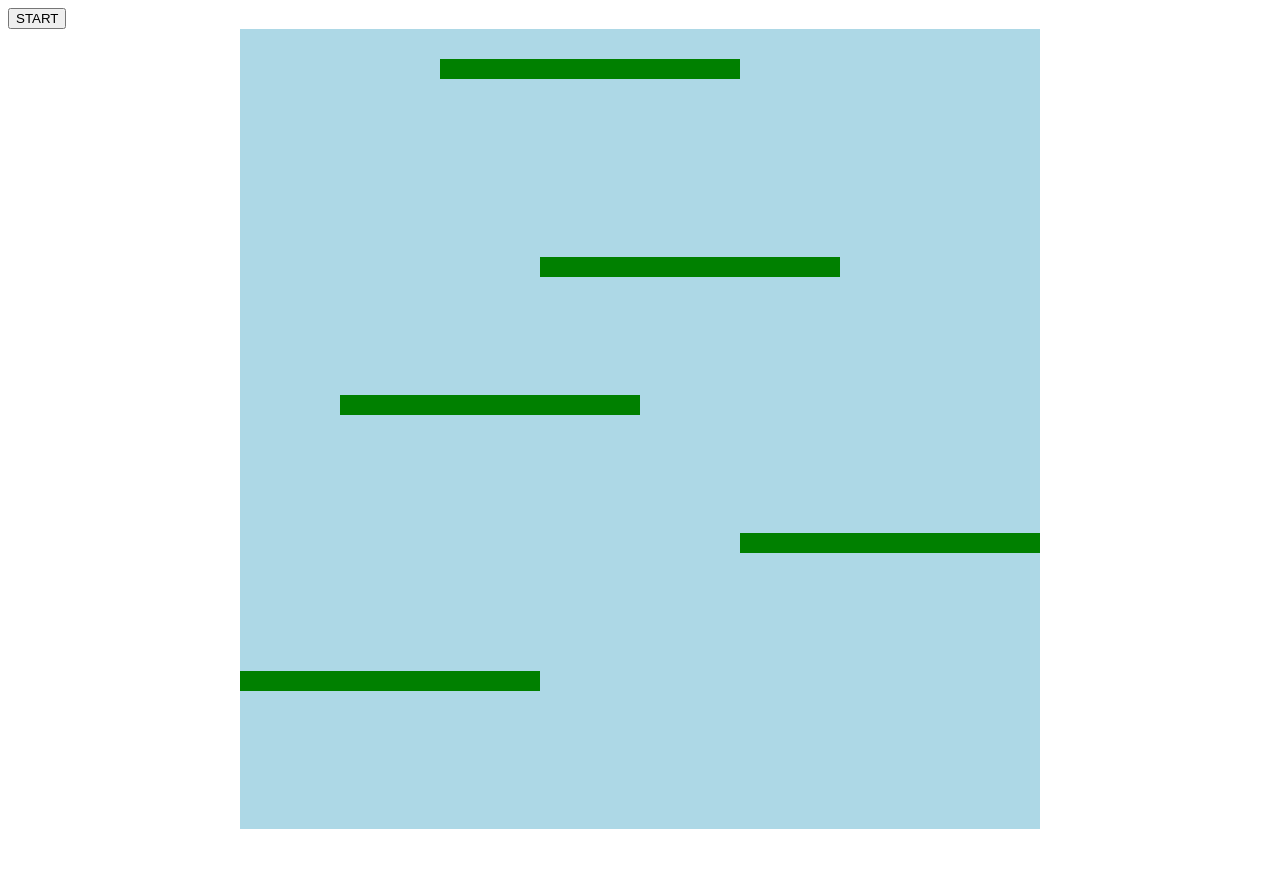
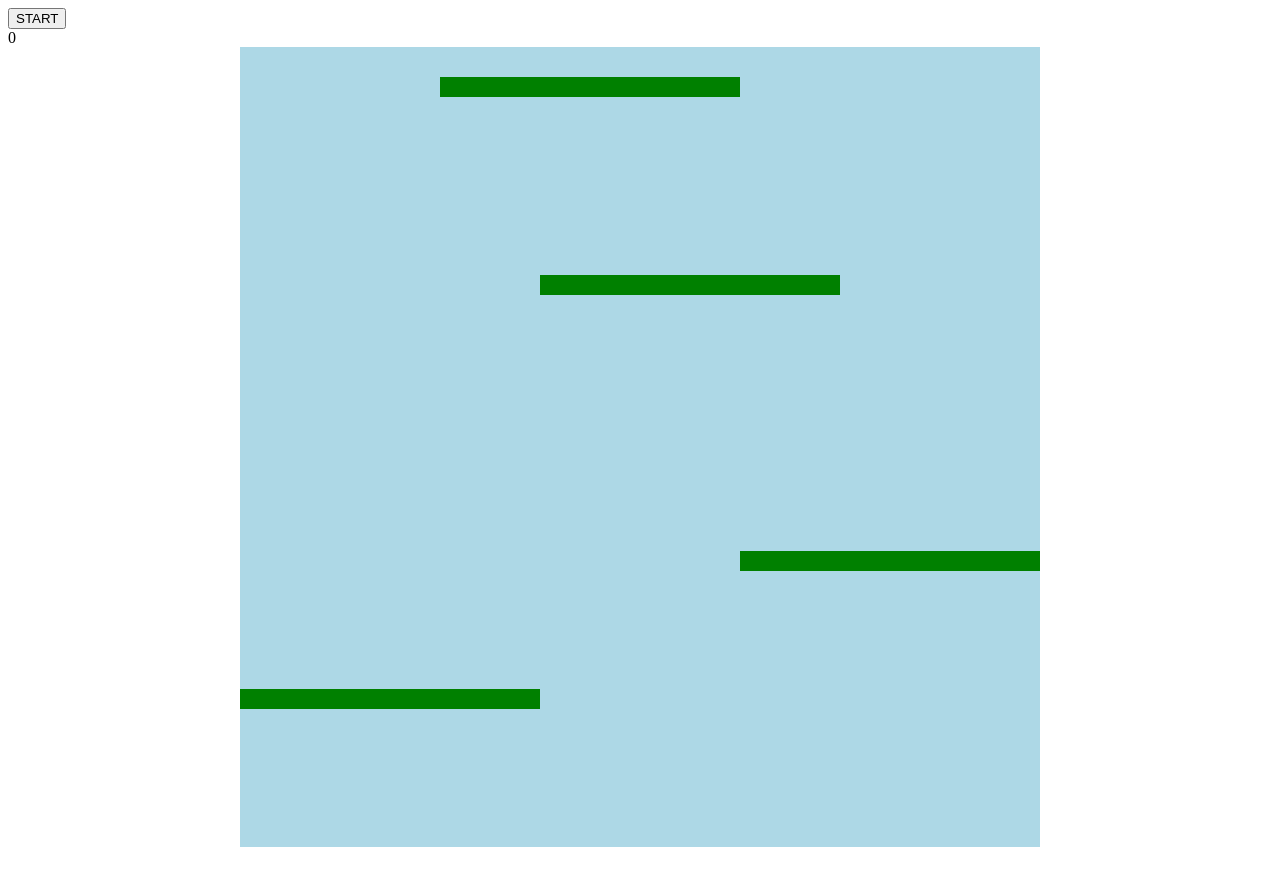
Before and after one commit to Jimemart/ironhackgame, a plain HTML site: page index.html in a window 1280 px wide. Shown: the top 886 px of the page. Drawn offline with nearby package versions, Linux system fonts and the light colour scheme.

Commit message:
It works, just needs beautifying

```diff
--- a/game.js
+++ b/game.js
@@ -17,3 +17,12 @@ Game.prototype.renderPlayer = function(){
 Game.prototype.restart = function(){
   location.reload();
 };
+Game.prototype.updateScore = function(){
+  $("#score").text(this.score);
+};
+Game.prototype.dificult = function(){
+  player.speedY = 40;
+  player.gravity = 3;
+  tiles.speed = 15;
+  tiles.destroy = 0.4;
+};
--- a/index.html
+++ b/index.html
@@ -4,6 +4,8 @@
   <meta name="viewport" content="width=device-width, initial-scale=1.0">
   <meta http-equiv="X-UA-Compatible" content="ie=edge">
   <link rel="stylesheet" href="styles.css">
+  <link rel="stylesheet"
+  href="https://cdnjs.cloudflare.com/ajax/libs/animate.css/3.5.2/animate.min.css">
   <script src="https://ajax.googleapis.com/ajax/libs/jquery/3.1.1/jquery.min.js"></script>
   <script type="text/javascript" src="game.js"></script>
   <script type="text/javascript" src="player.js"></script>
@@ -13,10 +15,10 @@
 </head>
 <body>
   <button id="start">START</button>
+  <div id = "score"></div>
   <div id="board">
     <div class="iniciales tile final"></div>
     <div class="iniciales tile high"></div>
-    <div class="iniciales tile top"></div>
     <div class="iniciales tile"></div>
     <div class="iniciales tile right"></div>
     <div id="floor" class="tile"></div>
--- a/player.js
+++ b/player.js
@@ -27,7 +27,11 @@ Player.prototype.update = function(){
     if(this.isFloor){
       if(this.y >= 300){
           tiles.createTile();
+          game.score += 10;
       }
+    if(game.score >= 100){
+      game.dificult();
+    }
     this.speedY = 30;
     this.isFloor = false;
 
@@ -36,6 +40,7 @@ Player.prototype.update = function(){
   if(!this.isFloor){
       this.isFloor = false;
     this._goingUp();
+
     if(player.y >=450){
       tiles.tilesGoDown();
     }
@@ -48,20 +53,15 @@ Player.prototype.update = function(){
     var that = this;
     tiles.alltiles.each(function(){
       if(tiles.checkOnTile(that, $(this))){
-        $(this).attr("data-value","stepped");
         var theTile = this;
-        setTimeout(function(){
-          $(theTile).remove();
-        },4000);
-
-        this.y = $(that.divPlayer).css("bottom");
-        $(that.divPlayer).css("bottom", $(this).css("bottom")+ "px");
+        tiles.shakeTile(this);
+        tiles.setSelfDestroy(tiles.destroy,this);
         that.isFloor = true;
         that.speedY = 0;
       }
     });
   }
-
+game.updateScore();
 };
 
 Player.prototype._goingUp = function(){
--- a/tiles.js
+++ b/tiles.js
@@ -1,7 +1,9 @@
 function Tile(){
-  this.width = [300,200,150];
+  this.width = [300,200,100];
   this.alltiles = $(".tile");
-  this.left = [0, 100, 200, 300, 400];
+  this.left = [0, 100, 200, 300, 400,500];
+  this.speed = 10;
+  this.destroy = 0.7;
 }
 
 Tile.prototype.checkOnTile = function(player, tileToCheck){
@@ -24,9 +26,10 @@ Tile.prototype.checkOnTile = function(player, tileToCheck){
 
 
 Tile.prototype.tilesGoDown = function(){
+  var that = this;
   tiles.alltiles.each(function(tile){
 	var position = parseInt($(this).css("bottom"));
-	position -=10;
+	position -= that.speed;
 	$(this).css("bottom", position);
 });
 };
@@ -38,7 +41,6 @@ Tile.prototype.createTile = function(){
       .css("left", this.left[this._pickRandom(this.left)])
       .css("width", this.width[this._pickRandom(this.width)]);
   $("#board").append(this.newTile);
-  //this.setSelfDestroy(4);
   tiles.alltiles = $(".tile");
 };
 
@@ -49,10 +51,14 @@ Tile.prototype._pickRandom = function(arr){
 Tile.prototype.setSelfDestroy = function(n,removeMe){
   setTimeout(function(){
     $(removeMe).remove();
+
   },n * 1000);
+this.alltiles = $(" .tile");
 };
-// Tile.prototype._shakeTile = function(toShake){
-//   setTimeout(function(){
-//     $(toShake).addClass("animate");
-//   },1500);
-// };
+
+Tile.prototype.shakeTile = function(mytile){
+  setTimeout(function(){
+  $(mytile).addClass("animated bounce");
+},300);
+
+};
```
